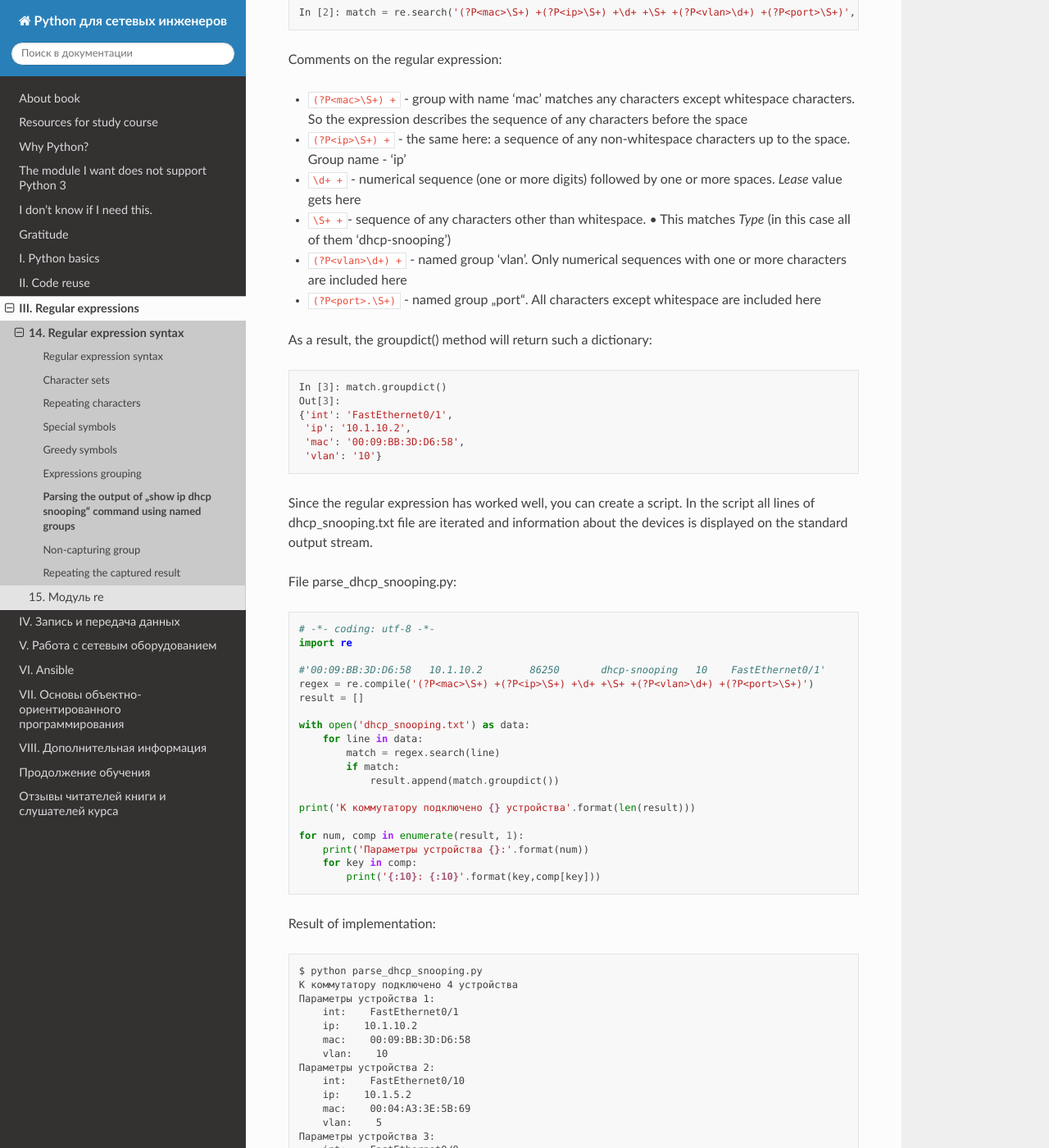
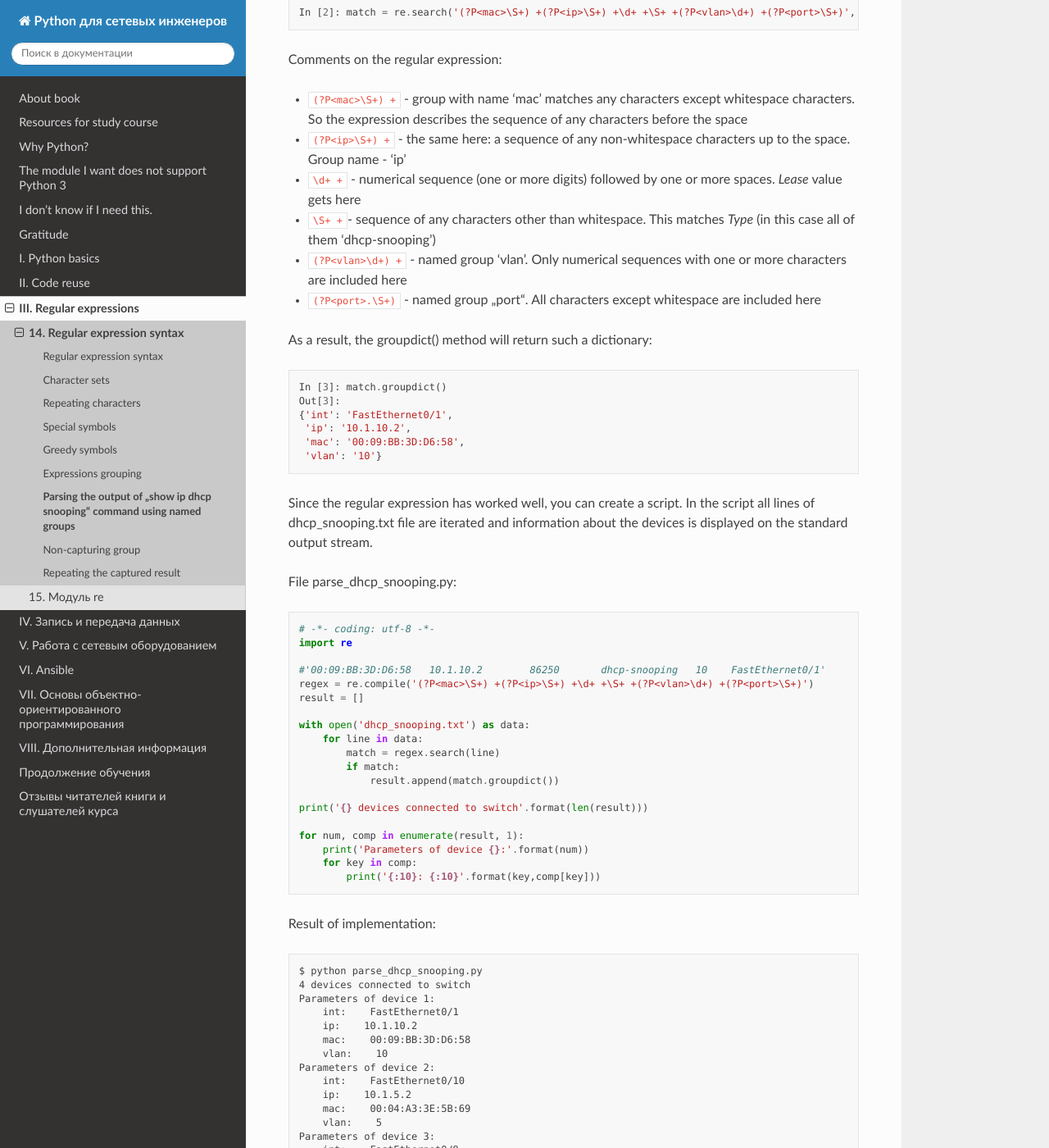
Before and after one commit to Aidar5/nattoeng, a Sphinx documentation site: the page built from docs/source/book/14_regex/4a_group_example.rst, in a window 1280 px wide and 1400 px high, scrolled down 748 px. Shown: the whole window at 82% size. Built offline with Sphinx 7.4.7 and the Read the Docs theme 2.0.0, drawn with Linux system fonts in a browser that asks for light colours; pages that are not in the unit, such as notebooks, are missing from menus; some of the changed text lies outside the part shown.

Commit message:
Update 4a_group_example.rst

```diff
--- a/docs/source/book/14_regex/4a_group_example.rst
+++ b/docs/source/book/14_regex/4a_group_example.rst
@@ -15,7 +15,7 @@ File dhcp_snooping.txt contains the output of command ‘show ip dhcp snooping b
     00:09:BC:3F:A6:50   10.1.10.6        76260       dhcp-snooping   10    FastEthernet0/3
     Total number of bindings: 4
 
-Let’s start with a one string:
+Let’s start with one string:
 
 .. code:: python
 
@@ -32,7 +32,7 @@ Comments on the regular expression:
 -  ``(?P<mac>\S+) +`` - group with name ‘mac’ matches any characters except whitespace characters. So the expression describes the sequence of any characters before the space
 -  ``(?P<ip>\S+) +`` - the same here: a sequence of any non-whitespace characters up to the space. Group name - ‘ip’
 -  ``\d+ +`` - numerical sequence (one or more digits) followed by one or more spaces. *Lease* value gets here
--  ``\S+ +``- sequence of any characters other than whitespace. •	This matches *Type* (in this case all of them ‘dhcp-snooping’)
+-  ``\S+ +``- sequence of any characters other than whitespace. This matches *Type* (in this case all of them ‘dhcp-snooping’)
 -  ``(?P<vlan>\d+) +`` - named group ‘vlan’. Only numerical sequences with one or more characters are included here
 -  ``(?P<port>.\S+)`` - named group 'port'. All characters except whitespace are included here
 
@@ -66,10 +66,10 @@ File parse_dhcp_snooping.py:
             if match:
                 result.append(match.groupdict())
 
-    print('К коммутатору подключено {} устройства'.format(len(result)))
+    print('{} devices connected to switch'.format(len(result)))
 
     for num, comp in enumerate(result, 1):
-        print('Параметры устройства {}:'.format(num))
+        print('Parameters of device {}:'.format(num))
         for key in comp:
             print('{:10}: {:10}'.format(key,comp[key]))
 
@@ -78,23 +78,23 @@ Result of implementation:
 ::
 
     $ python parse_dhcp_snooping.py
-    К коммутатору подключено 4 устройства
-    Параметры устройства 1:
+    4 devices connected to switch
+    Parameters of device 1:
         int:    FastEthernet0/1
         ip:    10.1.10.2
         mac:    00:09:BB:3D:D6:58
         vlan:    10
-    Параметры устройства 2:
+    Parameters of device 2:
         int:    FastEthernet0/10
         ip:    10.1.5.2
         mac:    00:04:A3:3E:5B:69
         vlan:    5
-    Параметры устройства 3:
+    Parameters of device 3:
         int:    FastEthernet0/9
         ip:    10.1.5.4
         mac:    00:05:B3:7E:9B:60
         vlan:    5
-    Параметры устройства 4:
+    Parameters of device 4:
         int:    FastEthernet0/3
         ip:    10.1.10.6
         mac:    00:09:BC:3F:A6:50
```
